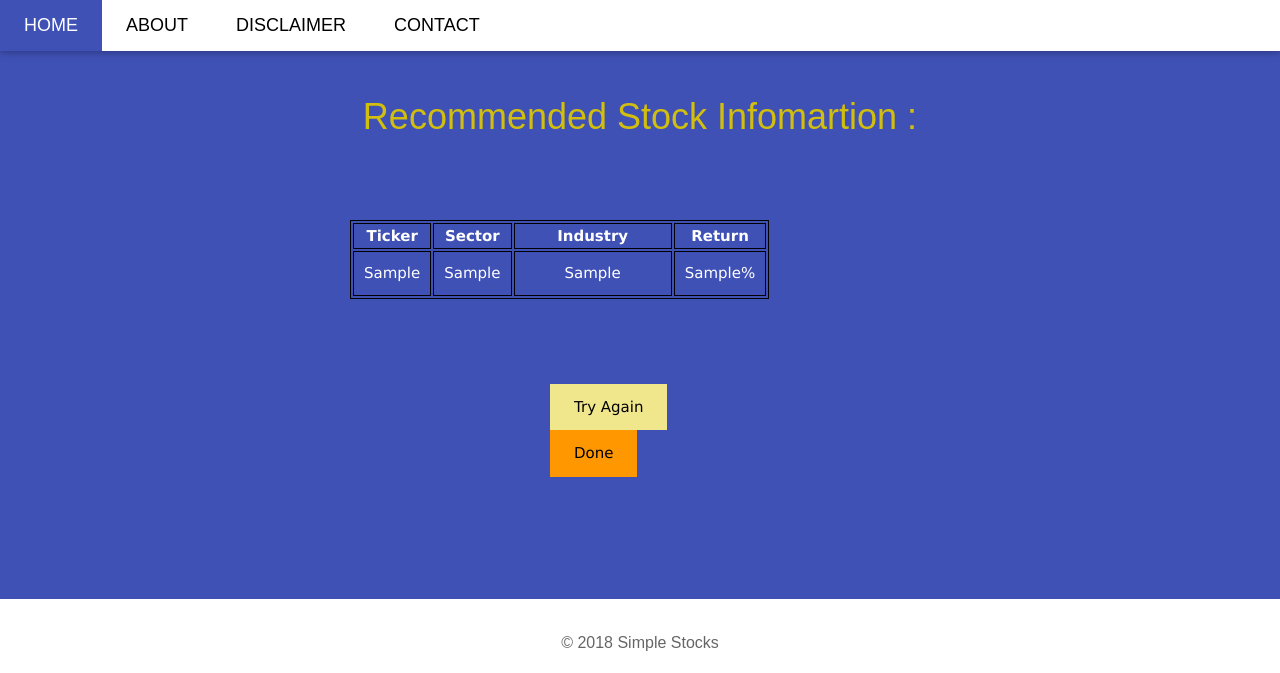
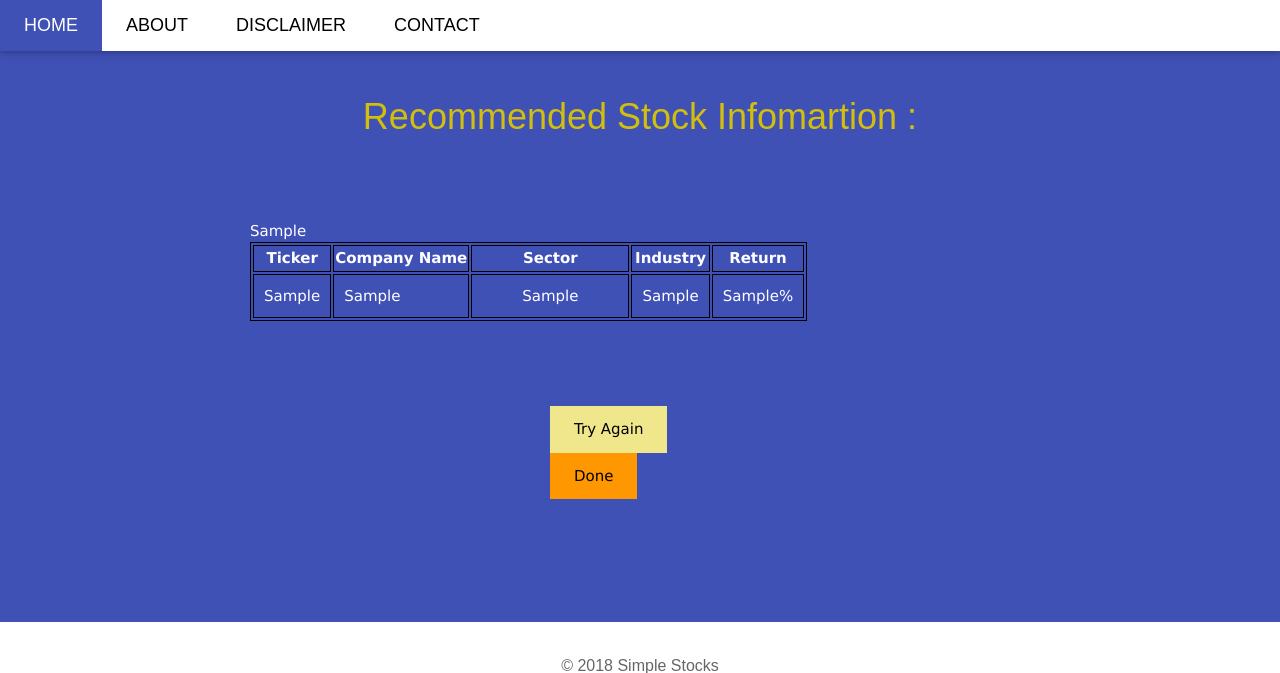
Before and after one commit to shanglun-t/Stock-Recommendation-and-Prediction-System, a Django app: template simple_stocks/stocks/templates/stocks/q_resultB.html in a window 1280 px wide. Shown: the top 673 px of the page. Run offline with Django 3.2, Linux system fonts and the light colour scheme; the template is opened without the code that fills it: most values are stand-ins (such as "Sample title", 1, 10 or a date in 2020); some web fonts are replaced.

Commit message:
Update q_resultB.html

```diff
--- a/simple_stocks/stocks/templates/stocks/q_resultB.html
+++ b/simple_stocks/stocks/templates/stocks/q_resultB.html
@@ -5,27 +5,27 @@
  <h1 class="w3-container w3-indigo w3-text-yellow">Recommended Stock Infomartion :</h1>
 </div>
 <div class="w3-display-container w3-indigo" >
- <div style= " margin: -15px 350px">
+ <div style= " margin: -15px 250px">
   {% csrf_token %}
-  <table >
+     {{industryList}}
+  <table>
    <tr>
      <th>Ticker</th>
+     <th>Company Name</th>
      <th>Sector</th>
      <th>Industry</th>
      <th>Return</th>
    </tr>
-
    {% for elm in resultList %}
        <tr style="padding:50px 0">
          <td style="padding:10px 10px">{{elm.0}}</td>
          <td style="padding:10px 10px">{{elm.1}}</td>
          <td style="padding:10px 50px">{{elm.2}}</td>
-     <td style="padding:10px 10px">{{elm.3}}%</td>
+         <td style="padding:10px 10px">{{elm.3}}</td>
+         <td style="padding:10px 10px">{{elm.4}}%</td>
        </tr>
    {% endfor %}
   </table>
-
-
 
   </div>
   <div style= " margin: 100px 550px">
```
Lines whose indentation alone changed are shown as unchanged.
